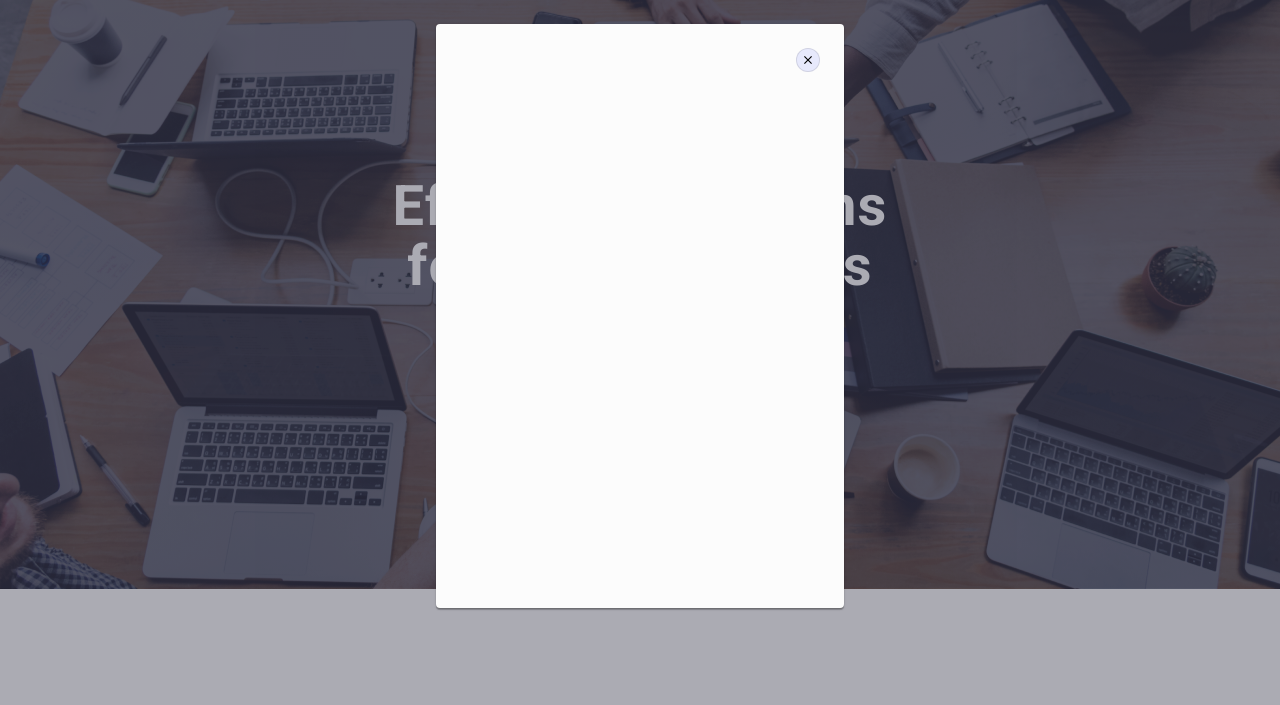
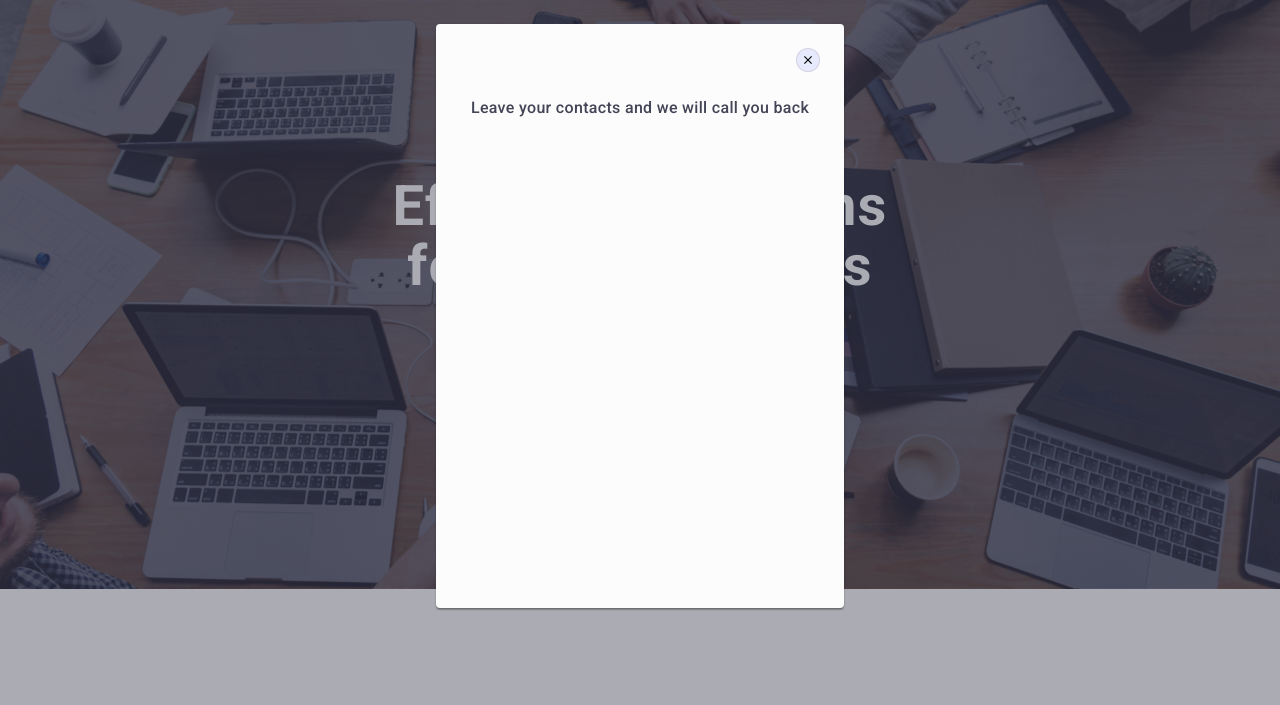
Before and after one commit to Budko00/goit-markup-hw-05, a plain HTML site: page index.html in a window 1280 px wide. Shown: the part 84-789 px from the top of the page. Drawn offline with nearby package versions, Linux system fonts and the light colour scheme.

Commit message:
Update index.html

```diff
--- a/index.html
+++ b/index.html
@@ -512,6 +512,7 @@
             <use href="./images/symbol-defs[1].svg#icon-close-black"></use>
           </svg>
         </button>
+        <p class="fill">Leave your contacts and we will call you back</p>
       </div>
     </div>
   </body>
```
